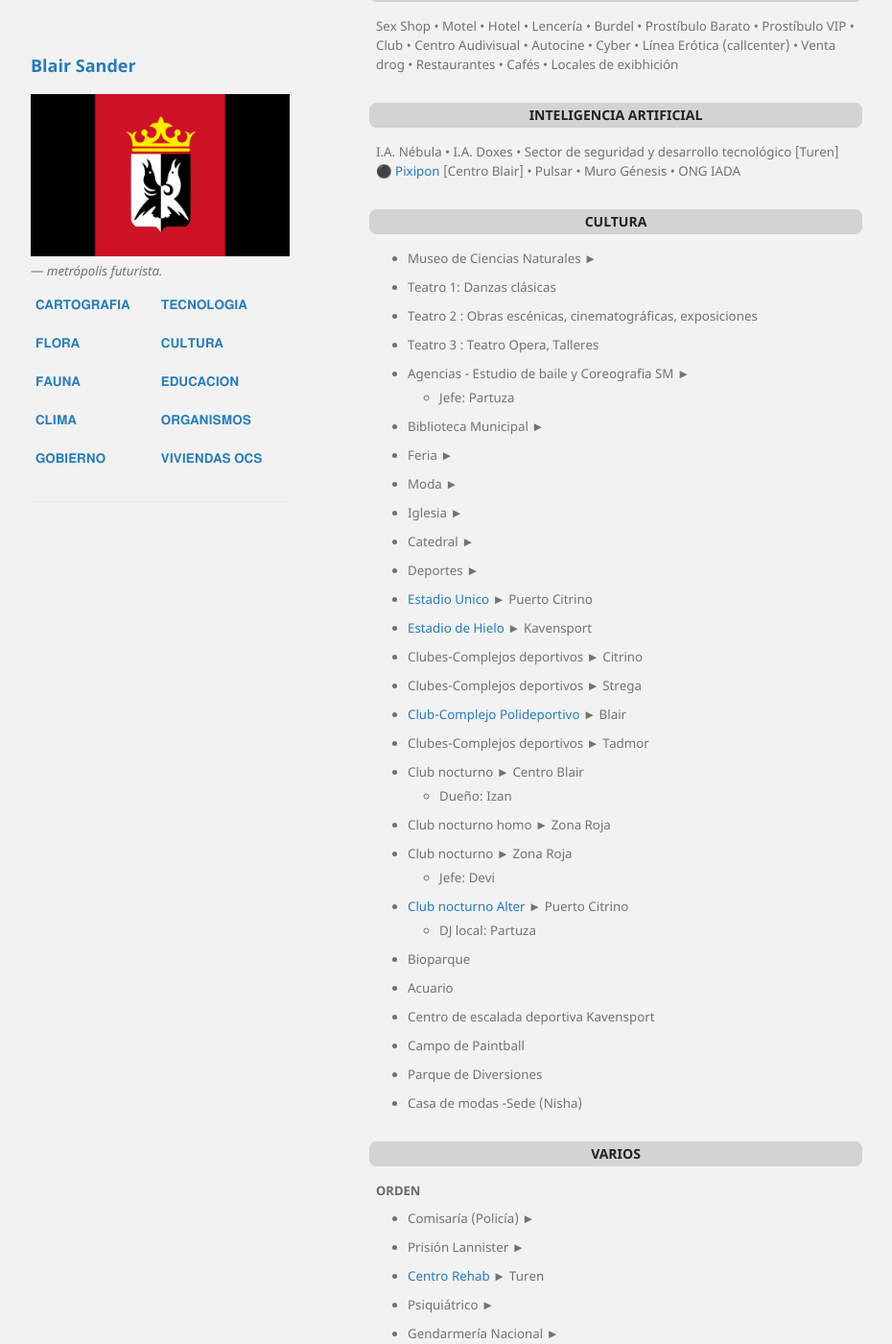
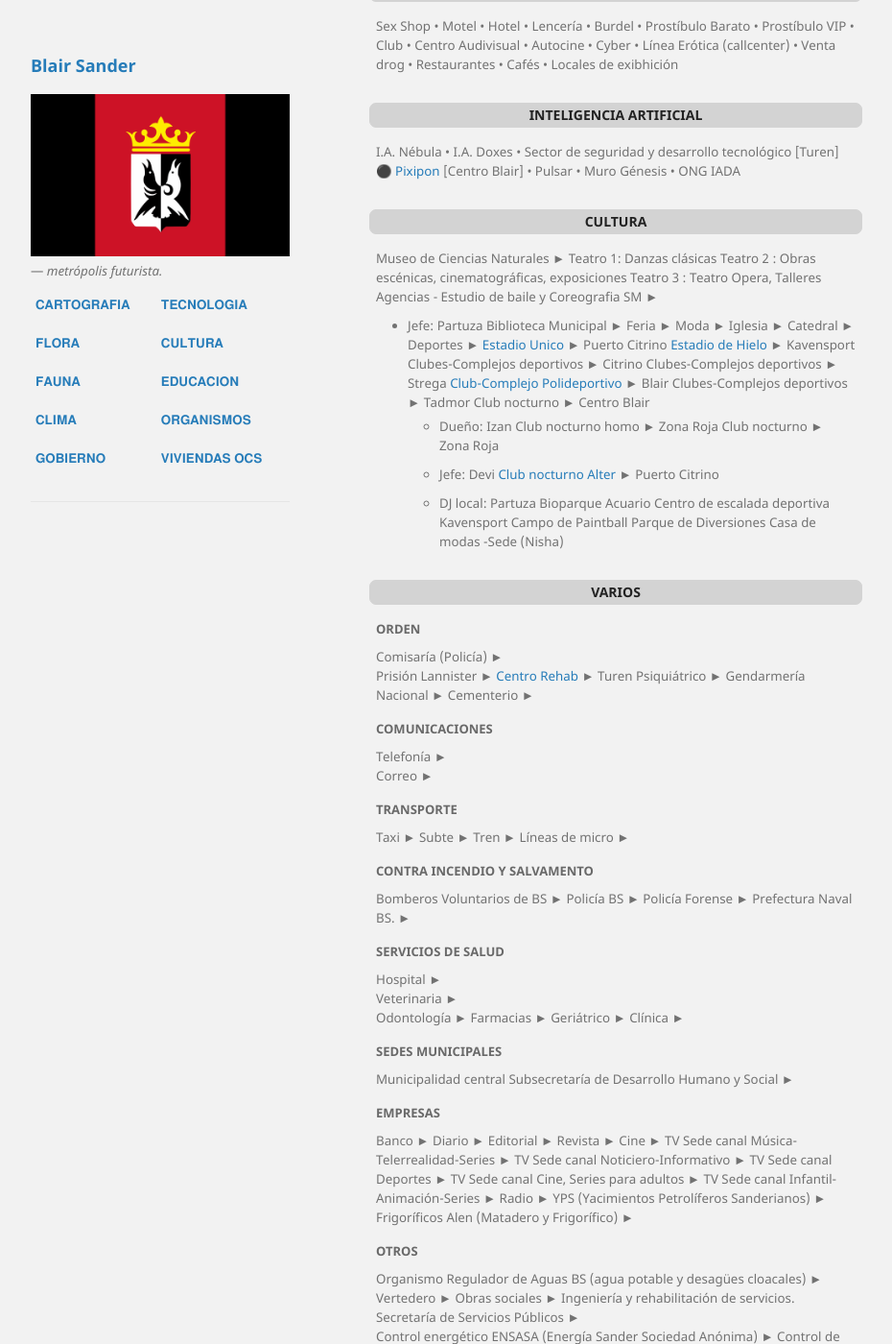
Before and after one commit to BlairSander/ciudad, a Jekyll site: the page built from organismos.md, in a window 1280 px wide and 1400 px high, scrolled down 985 px. Shown: the whole window at 96% size, without its empty margins (178-1108 px from the left). Built offline with Jekyll 4.4.1, drawn with Linux system fonts in a browser that asks for light colours; our own code applies the rules of GitHub Pages for plain Markdown files; some of the changed text lies outside the part shown.

Commit message:
organismos.md

```diff
--- a/organismos.md
+++ b/organismos.md
@@ -32,98 +32,98 @@ Sex Shop • Motel • Hotel • Lencería • Burdel • Prostíbulo Barato •
 I.A. Nébula • I.A. Doxes • Sector de seguridad y desarrollo tecnológico [Turen] [⚫ Pixipon](https://blairsander.github.io/ciudad/pixipon.html) [Centro Blair] • Pulsar • Muro Génesis • ONG IADA
 
 ## CULTURA
-* Museo de Ciencias Naturales ►
-* Teatro 1: Danzas clásicas
-* Teatro 2 : Obras escénicas, cinematográficas, exposiciones
-* Teatro 3 : Teatro Opera, Talleres
-* Agencias - Estudio de baile y Coreografia SM  ►
-    * Jefe: Partuza
-* Biblioteca Municipal ►
-* Feria ►
-* Moda ►
-* Iglesia ►
-* Catedral ►
-* Deportes ►
-* [Estadio Unico](https://blairsander.github.io/ciudad/estadiounico.html) ► Puerto Citrino
-* [Estadio de Hielo](https://blairsander.github.io/ciudad/estadiohielo.html) ► Kavensport
-* Clubes-Complejos deportivos ►  Citrino
-* Clubes-Complejos deportivos ►  Strega
-* [Club-Complejo Polideportivo](https://blairsander.github.io/ciudad/polideportivoblair.html) ►  Blair
-* Clubes-Complejos deportivos ►  Tadmor
-* Club nocturno ► Centro Blair
-    * Dueño: Izan
-* Club nocturno homo ► Zona Roja
-* Club nocturno  ► Zona Roja
-    * Jefe: Devi
-* [Club nocturno Alter](https://blairsander.github.io/ciudad/nightclubalter.html)  ► Puerto Citrino
-    * DJ local: Partuza
-* Bioparque
-* Acuario
-* Centro de escalada deportiva Kavensport
-* Campo de Paintball
-* Parque de Diversiones
-* Casa de modas -Sede (Nisha)
+Museo de Ciencias Naturales ►
+Teatro 1: Danzas clásicas
+Teatro 2 : Obras escénicas, cinematográficas, exposiciones
+Teatro 3 : Teatro Opera, Talleres
+Agencias - Estudio de baile y Coreografia SM  ►
+* Jefe: Partuza
+Biblioteca Municipal ►
+Feria ►
+Moda ►
+Iglesia ►
+Catedral ►
+Deportes ►
+[Estadio Unico](https://blairsander.github.io/ciudad/estadiounico.html) ► Puerto Citrino
+[Estadio de Hielo](https://blairsander.github.io/ciudad/estadiohielo.html) ► Kavensport
+Clubes-Complejos deportivos ►  Citrino
+Clubes-Complejos deportivos ►  Strega
+[Club-Complejo Polideportivo](https://blairsander.github.io/ciudad/polideportivoblair.html) ►  Blair
+Clubes-Complejos deportivos ►  Tadmor
+Club nocturno ► Centro Blair
+  * Dueño: Izan
+Club nocturno homo ► Zona Roja
+Club nocturno  ► Zona Roja
+  * Jefe: Devi
+[Club nocturno Alter](https://blairsander.github.io/ciudad/nightclubalter.html)  ► Puerto Citrino
+  * DJ local: Partuza
+Bioparque
+Acuario
+Centro de escalada deportiva Kavensport
+Campo de Paintball
+Parque de Diversiones
+Casa de modas -Sede (Nisha)
 
 ## VARIOS
 
 <h4>ORDEN</h4>
-* Comisaría (Policía) ►
-* Prisión Lannister ►
-* [Centro Rehab](https://blairsander.github.io/ciudad/centrorehab.html) ► Turen
-* Psiquiátrico ►
-* Gendarmería Nacional ►
-* Cementerio ►
+Comisaría (Policía) ►
+Prisión Lannister ►
+[Centro Rehab](https://blairsander.github.io/ciudad/centrorehab.html) ► Turen
+Psiquiátrico ►
+Gendarmería Nacional ►
+Cementerio ►
 
 <h4>COMUNICACIONES</h4>
-* Telefonía ►
-* Correo ►
+Telefonía ►
+Correo ►
 
 <h4>TRANSPORTE</h4>
-* Taxi ►
-* Subte  ►
-* Tren ►
-* Líneas de micro ►
+Taxi ►
+Subte  ►
+Tren ►
+Líneas de micro ►
 
 <h4>CONTRA INCENDIO Y SALVAMENTO</h4>
-* Bomberos Voluntarios de BS ►
-* Policía BS ►
-* Policía Forense ►
-* Prefectura Naval BS. ►
+Bomberos Voluntarios de BS ►
+Policía BS ►
+Policía Forense ►
+Prefectura Naval BS. ►
 
 <h4>SERVICIOS DE SALUD</h4>
-* Hospital ►
-* Veterinaria ►
-* Odontología ►
-* Farmacias ►
-* Geriátrico ►
-* Clínica ►
+Hospital ►
+Veterinaria ►
+Odontología ►
+Farmacias ►
+Geriátrico ►
+Clínica ►
 
 <h4>SEDES MUNICIPALES</h4>
-* Municipalidad central
-* Subsecretaría de Desarrollo Humano y Social ►
+Municipalidad central
+Subsecretaría de Desarrollo Humano y Social ►
 
 <h4>EMPRESAS</h4>
-* Banco ►
-* Diario ►
-* Editorial ►
-* Revista ►
-* Cine ►
-* TV Sede canal Música-Telerrealidad-Series ►
-* TV Sede canal Noticiero-Informativo ►
-* TV Sede canal Deportes ►
-* TV Sede canal Cine, Series para adultos ►
-* TV Sede canal Infantil-Animación-Series ►
-* Radio ►
-* YPS (Yacimientos Petrolíferos Sanderianos) ►
-* Frigoríficos Alen (Matadero y Frigorífico) ►
+Banco ►
+Diario ►
+Editorial ►
+Revista ►
+Cine ►
+TV Sede canal Música-Telerrealidad-Series ►
+TV Sede canal Noticiero-Informativo ►
+TV Sede canal Deportes ►
+TV Sede canal Cine, Series para adultos ►
+TV Sede canal Infantil-Animación-Series ►
+Radio ►
+YPS (Yacimientos Petrolíferos Sanderianos) ►
+Frigoríficos Alen (Matadero y Frigorífico) ►
 
 <h4>OTROS</h4>
-* Organismo Regulador de Aguas BS (agua potable y desagües cloacales) ►
-* Vertedero ►
-* Obras sociales ►
-* Ingeniería y rehabilitación de servicios. Secretaría de Servicios Públicos ►
-* Control energético ENSASA (Energía Sander Sociedad Anónima) ►
-* Control de gas BEGAS (Blair Sander Gas) ►
+Organismo Regulador de Aguas BS (agua potable y desagües cloacales) ►
+Vertedero ►
+Obras sociales ►
+Ingeniería y rehabilitación de servicios. Secretaría de Servicios Públicos ►
+Control energético ENSASA (Energía Sander Sociedad Anónima) ►
+Control de gas BEGAS (Blair Sander Gas) ►
 
 <br>
 <small>CATEGORÍA: CPV: ConsumoPrivado / CPB:ConsumoPúblico / DC: Defensa Civil</small>
```
Also changed, not shown: other parts of organismos.md (+1 -1 lines).
